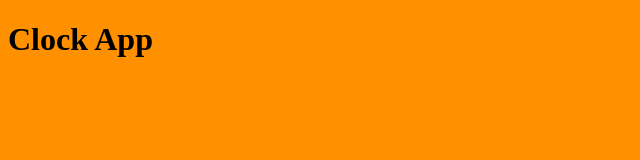
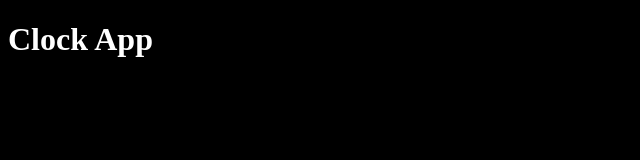
Before and after one commit to drubino8/clockapp, a plain HTML site: page index.html in a window 1280 px wide. Shown: the whole page, without its empty margins (0-640 px from the left). Drawn offline with Linux system fonts and the light colour scheme.

Commit message:
Updated initial css background

```diff
--- a/style.css
+++ b/style.css
@@ -1,3 +1,4 @@
 body {
-    background: rgb(255, 145, 0)
+    background: rgb(0, 0, 0);
+    color: rgb(255, 255, 255);
 }
```
